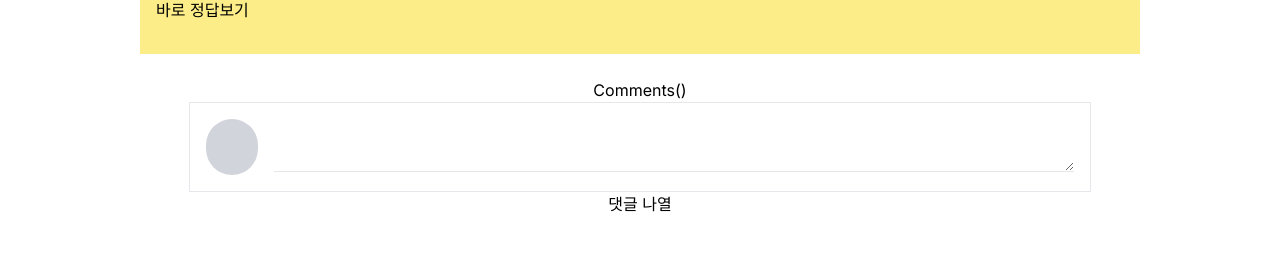
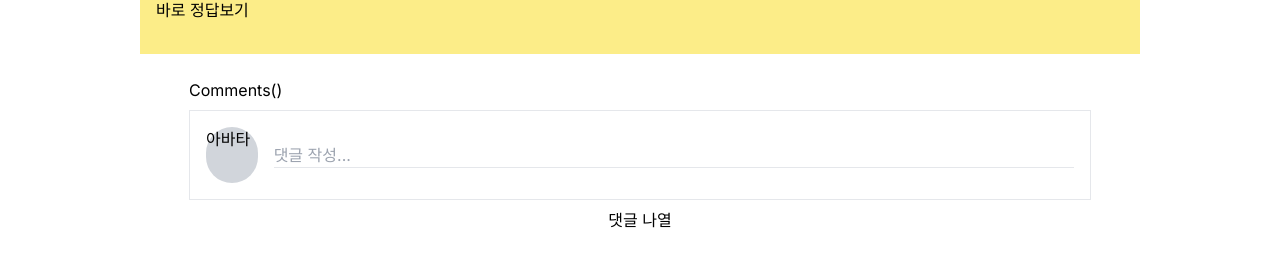
Before and after one commit to 2njeong/TWL, a Next.js app: page /quiz/solve/1 in a window 1280 px wide. Shown: the part 210-476 px from the top of the page. Built offline with nearby package versions, Linux system fonts and the light colour scheme; no server answers; the database is empty; a small style sheet from the web is missing.

Commit message:
[feat] - 댓글 작성 form + server action 구현

```diff
--- a/src/app/quiz/api/route.ts
+++ b/src/app/quiz/api/route.ts
@@ -37,6 +37,17 @@ export async function GET(req: NextRequest) {
       if (error) return new Response('fail to select the quiz of this creator', { status: 500 });
       return Response.json(data);
     }
+    case '': {
+      const creator = searchParams.get('creator') as string;
+      const { data, error } = await supabase
+        .from('quiz')
+        .select('*')
+        .eq('creator', creator)
+        .order('created_at', { ascending: false });
+      if (error) throw new Error(error.message);
+      if (error) return new Response('fail to select the quiz of this creator', { status: 500 });
+      return Response.json(data);
+    }
     default:
       return new Response('Invalid type', { status: 400 });
   }
--- a/src/app/quiz/solve/[id]/page.tsx
+++ b/src/app/quiz/solve/[id]/page.tsx
@@ -9,6 +9,7 @@ import '@toast-ui/editor/dist/i18n/ko-kr';
 import QuizHeader from '@/components/quiz/detail/QuizHeader';
 import QuizContent from '@/components/quiz/detail/QuizContent';
 import QuizFooter from '@/components/quiz/detail/QuizFooter';
+import { useFetchCurrentUser } from '@/query/useQueries/useAuthQuery';
 
 const DetailQuizPage = ({ params: { id } }: { params: { id: string } }) => {
   // console.log(id);
@@ -23,9 +24,10 @@ const DetailQuizPage = ({ params: { id } }: { params: { id: string } }) => {
     isRefetching,
     isLoading
   } = useQuizListQuery();
+  const { userData } = useFetchCurrentUser();
 
   const theQuiz = quizList?.find((quiz: Tables<'quiz'>) => quiz.quiz_id === id);
-  console.log('theQuiz?.answer =>', theQuiz?.answer);
+  // console.log('theQuiz?.answer =>', theQuiz?.answer);
 
   const [clickList, setClickList] = useState<boolean[]>([]);
   const [subjectiveAnswer, setSubjectiveAnswer] = useState('');
@@ -36,8 +38,8 @@ const DetailQuizPage = ({ params: { id } }: { params: { id: string } }) => {
     }
   }, [theQuiz]);
 
-  console.log('subjectiveAnswer', subjectiveAnswer);
-  console.log('theQuiz.answer.join() =>', theQuiz?.answer.join());
+  // console.log('subjectiveAnswer', subjectiveAnswer);
+  // console.log('theQuiz.answer.join() =>', theQuiz?.answer.join());
 
   const checkIfRight = () => {
     if (theQuiz?.isSubjective) {
@@ -68,7 +70,7 @@ const DetailQuizPage = ({ params: { id } }: { params: { id: string } }) => {
         />
         <QuizFooter theQuiz={theQuiz} />
       </div>
-      <QuizComments />
+      <QuizComments theQuiz={theQuiz} user_id={userData?.user_id} />
     </div>
   );
 };
--- a/src/app/quiz/solve/action.ts
+++ b/src/app/quiz/solve/action.ts
@@ -8,3 +8,19 @@ export const submitQuizLike = async (quiz_id: string | undefined, user_id: strin
   const { error } = await supabase.rpc('user_id_to_quiz_like', { quiz_id, user_id });
   if (error) throw new Error(error.message);
 };
+
+export const handleQuizComment = async (
+  comment_creator: string | undefined,
+  quiz_id: string | undefined,
+  data: FormData
+) => {
+  const comment_content = data.get('comment_content');
+  const quizCommnetObj = { comment_creator, quiz_id, comment_content };
+
+  try {
+    const { error } = await supabase.from('comments').insert(quizCommnetObj);
+    if (error) throw new Error(error);
+  } catch (e) {
+    throw new Error(`fail to insert quiz comment, ${e}`);
+  }
+};
--- /dev/null
+++ b/src/components/quiz/detail/QuizCommentBtn.tsx
@@ -0,0 +1,21 @@
+'use client';
+
+import { useFormStatus } from 'react-dom';
+
+const QuizCommentBtn = ({ isCommentOpen }: { isCommentOpen: boolean }) => {
+  const { pending } = useFormStatus();
+  return (
+    <>
+      {isCommentOpen && (
+        <div className="flex gap-1 items-center">
+          <button className="border">취소</button>
+          <button type="submit" disabled={pending} className={`border ${pending ? 'opacity-30' : ''}`}>
+            {pending ? '...제출' : '제출'}
+          </button>
+        </div>
+      )}
+    </>
+  );
+};
+
+export default QuizCommentBtn;
--- a/src/components/quiz/detail/QuizComments.tsx
+++ b/src/components/quiz/detail/QuizComments.tsx
@@ -1,10 +1,65 @@
-const QuizComments = () => {
+'use client';
+
+import { handleQuizComment } from '@/app/quiz/solve/action';
+import { Tables } from '@/type/database';
+import { useEffect, useRef, useState } from 'react';
+import { useFormState } from 'react-dom';
+import QuizCommentBtn from './QuizCommentBtn';
+
+const QuizComments = ({ theQuiz, user_id }: { theQuiz: Tables<'quiz'> | undefined; user_id: string | undefined }) => {
+  const [isCommentOpen, setCommentOpen] = useState(false);
+  // console.log('isCommentOpen =>', isCommentOpen);
+  const commentFormRef = useRef<HTMLFormElement | null>(null);
+  const commentTxtAreaRef = useRef<HTMLTextAreaElement | null>(null);
+
+  useEffect(() => {
+    const handleClickOutside = (event: any) => {
+      if (commentFormRef.current && !commentFormRef.current.contains(event.target)) {
+        setCommentOpen(false);
+      } else if (commentFormRef.current && commentFormRef.current.contains(event.target)) {
+        setCommentOpen(true);
+      }
+    };
+
+    document.addEventListener('click', handleClickOutside);
+
+    return () => {
+      document.removeEventListener('click', handleClickOutside);
+    };
+  }, []);
+
+  const submitQuizComment = async (state: any, data: FormData) => {
+    const boundHandleQuizComment = handleQuizComment.bind(null, user_id, theQuiz?.quiz_id);
+    await boundHandleQuizComment(data);
+    commentFormRef.current?.reset();
+  };
+
+  const [_, formAction] = useFormState(submitQuizComment, null);
+
+  const handleTextareaInput = () => {
+    const textarea = commentTxtAreaRef.current;
+    if (textarea) {
+      textarea.style.height = 'auto'; // 기존 높이 초기화
+      textarea.style.height = `${textarea.scrollHeight}px`; // 내용에 맞춰 높이 조정
+    }
+  };
+
   return (
-    <div className="w-full flex flex-col items-center p-2">
-      <h1>Comments()</h1>
-      <form className="w-11/12 border h-auto flex gap-4 items-center p-4">
-        <div className="w-14 h-14 rounded-full bg-gray-300"></div>
-        <textarea className="w-full border-b focus:outline-none"></textarea>
+    <div className="w-full flex flex-col items-center p-2 gap-2">
+      <h1 className="w-11/12 text-left">Comments()</h1>
+      <form ref={commentFormRef} action={formAction} className="w-11/12 border h-auto flex gap-4 items-center p-4">
+        <div className="w-14 h-14 rounded-full bg-gray-300">아바타</div>
+        <textarea
+          name="comment_content"
+          placeholder="댓글 작성..."
+          ref={commentTxtAreaRef}
+          className={`${
+            isCommentOpen ? 'w-10/12' : 'w-full'
+          } border-b focus:outline-none resize-none min-h-5 overflow-y-hidden`}
+          onInput={handleTextareaInput}
+          rows={1}
+        ></textarea>
+        <QuizCommentBtn isCommentOpen={isCommentOpen} />
       </form>
       <div>댓글 나열</div>
     </div>
```
